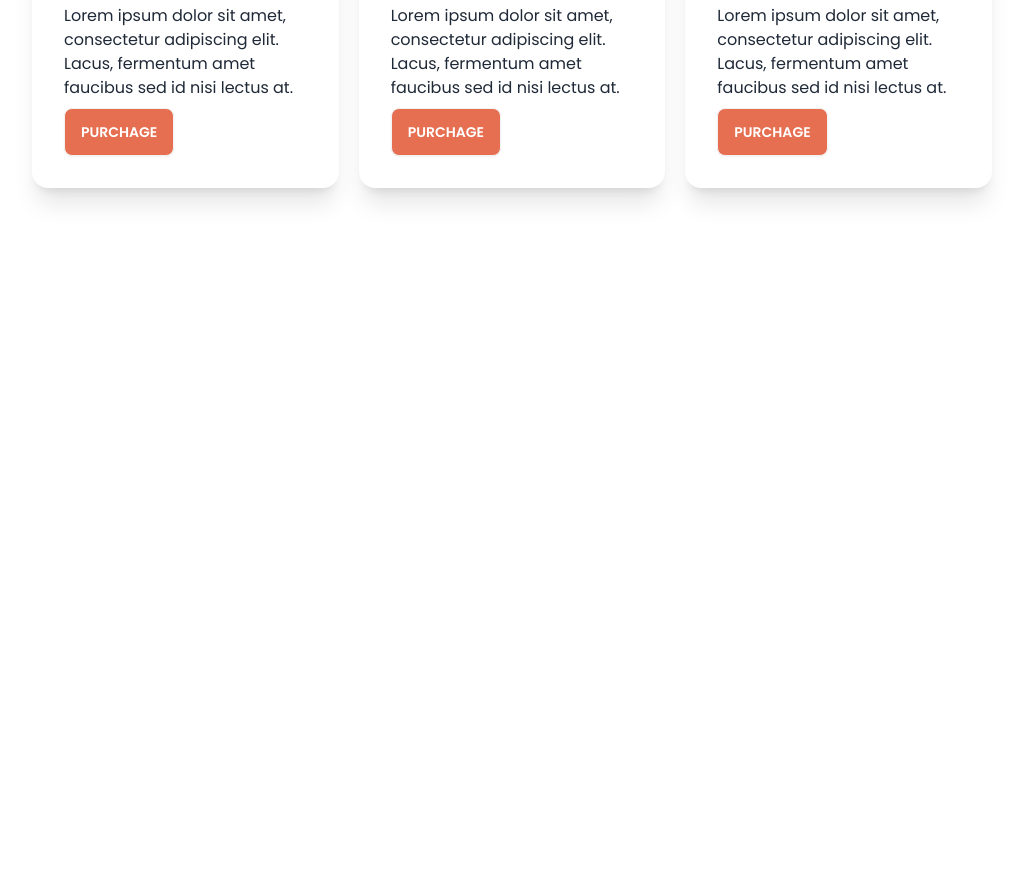
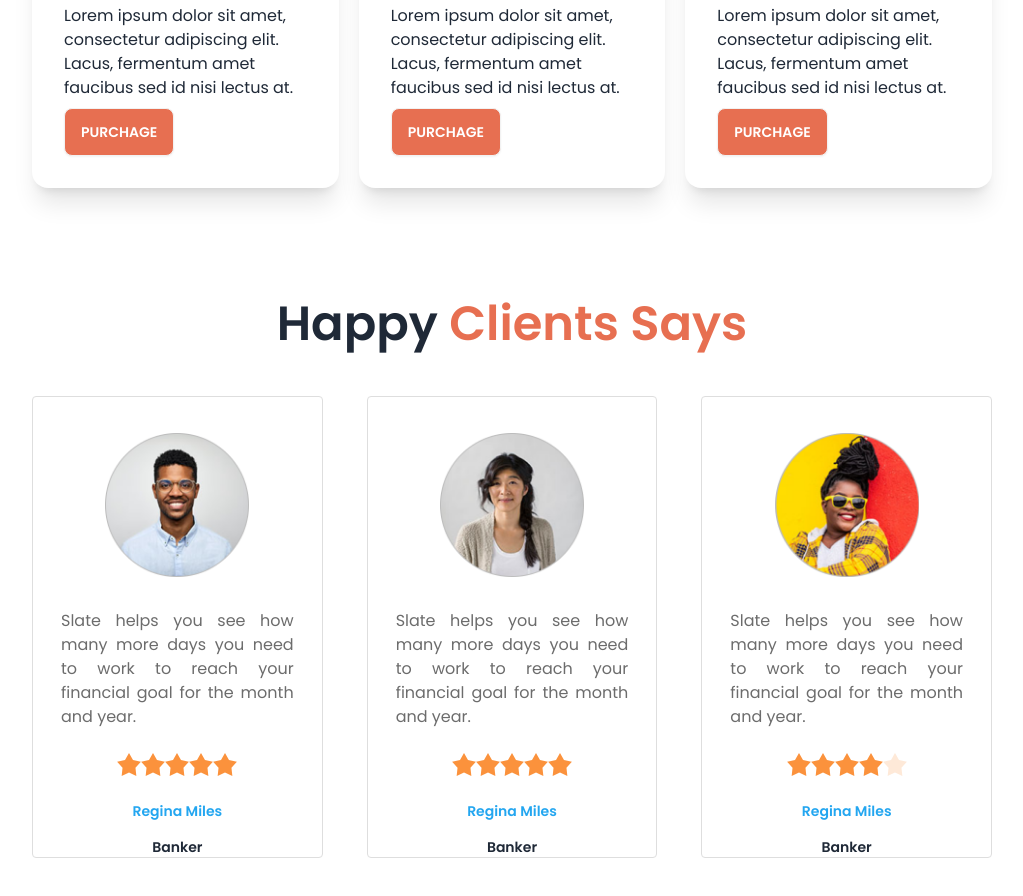
Before and after one commit to adnanakhlas-dev/biker-zone, a plain HTML site: page index.html in a window 1280 px wide. Shown: the part 1127-2023 px from the top of the page, without its empty margins (128-1151 px from the left). Before the commit the page ends 1427 px from the top, so only its background shows below. Drawn offline with nearby package versions, Linux system fonts and the light colour scheme.

Commit message:
testimonials section completed

```diff
--- a/index.html
+++ b/index.html
@@ -22,6 +22,9 @@
                     colors: {
                         "bike-primary": '#E76F51',
                         "primary-bg": '#E76F511A',
+                        "blue-color": '#23A6F0',
+                        "gray-color": '#DEDEDE',
+                        "gray-text": '#6C6C6C',
                     }
                 }
             }
@@ -193,6 +196,77 @@
                 </div>
             </div>
         </section>
+        <!-- Happy Client -->
+        <section class="my-28">
+            <h3 class="text-5xl font-semibold text-center my-12">Happy <span class="text-bike-primary">Clients
+                    Says</span></h3>
+            <!-- Review Container -->
+            <div class="grid gap-11 grid-cols-1 md:grid-cols-2 lg:grid-cols-3 ">
+                <!-- Review-1 -->
+                <div class="card bg-base-100 border border-gray-color py-9 px-7 rounded pb-0">
+                    <figure class="mb-8"><img class="w-36 h-36" src="./images/others/user-1.png" alt="Shoes" /></figure>
+                    <div class="card-body p-0 space-y-4">
+                        <p class="text-gray-text text-justify">Slate helps you see how
+                            many more days you need
+                            to work to reach your financial
+                            goal for the month and year.</p>
+                        <div class="rating justify-center">
+                            <input type="radio" name="rating-2" class="mask mask-star-2 bg-orange-400" />
+                            <input type="radio" name="rating-2" class="mask mask-star-2 bg-orange-400" />
+                            <input type="radio" name="rating-2" class="mask mask-star-2 bg-orange-400" />
+                            <input type="radio" name="rating-2" class="mask mask-star-2 bg-orange-400" checked />
+                            <input type="radio" name="rating-2" class="mask mask-star-2 bg-orange-400" />
+                        </div>
+                        <div class="text-center space-y-4">
+                            <h3 class="text-sm font-semibold text-blue-color">Regina Miles</h3>
+                            <p class="text-sm font-semibold">Banker</p>
+                        </div>
+                    </div>
+                </div>
+                <!-- Review-2 -->
+                <div class="card bg-base-100 border border-gray-color py-9 px-7 rounded pb-0">
+                    <figure class="mb-8"><img class="w-36 h-36" src="./images/others/user-2.png" alt="Shoes" /></figure>
+                    <div class="card-body p-0 space-y-4">
+                        <p class="text-gray-text text-justify">Slate helps you see how
+                            many more days you need
+                            to work to reach your financial
+                            goal for the month and year.</p>
+                        <div class="rating justify-center">
+                            <input type="radio" name="rating-2" class="mask mask-star-2 bg-orange-400" />
+                            <input type="radio" name="rating-2" class="mask mask-star-2 bg-orange-400" />
+                            <input type="radio" name="rating-2" class="mask mask-star-2 bg-orange-400" />
+                            <input type="radio" name="rating-2" class="mask mask-star-2 bg-orange-400" checked />
+                            <input type="radio" name="rating-2" class="mask mask-star-2 bg-orange-400" />
+                        </div>
+                        <div class="text-center space-y-4">
+                            <h3 class="text-sm font-semibold text-blue-color">Regina Miles</h3>
+                            <p class="text-sm font-semibold">Banker</p>
+                        </div>
+                    </div>
+                </div>
+                <!-- Review-1 -->
+                <div class="card bg-base-100 border border-gray-color py-9 px-7 rounded pb-0">
+                    <figure class="mb-8"><img class="w-36 h-36" src="./images/others/user-3.png" alt="Shoes" /></figure>
+                    <div class="card-body p-0 space-y-4">
+                        <p class="text-gray-text text-justify">Slate helps you see how
+                            many more days you need
+                            to work to reach your financial
+                            goal for the month and year.</p>
+                        <div class="rating justify-center">
+                            <input type="radio" name="rating-2" class="mask mask-star-2 bg-orange-400" />
+                            <input type="radio" name="rating-2" class="mask mask-star-2 bg-orange-400" />
+                            <input type="radio" name="rating-2" class="mask mask-star-2 bg-orange-400" />
+                            <input type="radio" name="rating-2" class="mask mask-star-2 bg-orange-400" checked />
+                            <input type="radio" name="rating-2" class="mask mask-star-2 bg-orange-400" />
+                        </div>
+                        <div class="text-center space-y-4">
+                            <h3 class="text-sm font-semibold text-blue-color">Regina Miles</h3>
+                            <p class="text-sm font-semibold">Banker</p>
+                        </div>
+                    </div>
+                </div>
+            </div>
+        </section>
     </main>
     <footer>
 
```
